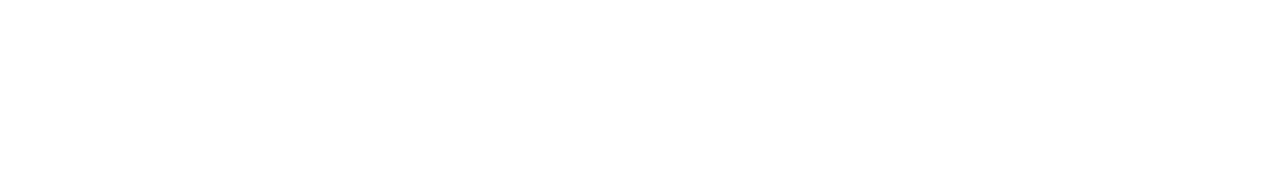
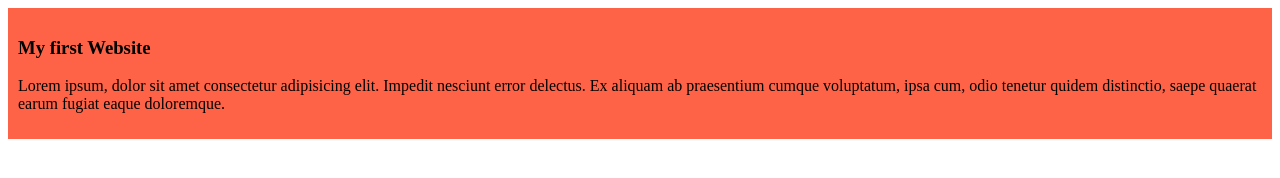
Before and after one commit to Rahim51044/my-simple-website, a plain HTML site: page index.html in a window 1280 px wide. Drawn offline with Linux system fonts and the light colour scheme.

Commit message:
added the first blog

```diff
--- a/index.html
+++ b/index.html
@@ -4,8 +4,12 @@
     <meta charset="UTF-8">
     <meta name="viewport" content="width=device-width, initial-scale=1.0">
     <title>My simple Website</title>
+    <link rel="stylesheet" href="styles/blog.css">
 </head>
 <body>
-
+    <div>
+        <h3>My first Website</h3>
+        <p>Lorem ipsum, dolor sit amet consectetur adipisicing elit. Impedit nesciunt error delectus. Ex aliquam ab praesentium cumque voluptatum, ipsa cum, odio tenetur quidem distinctio, saepe quaerat earum fugiat eaque doloremque.</p>
+    </div>
 </body>
 </html>
--- /dev/null
+++ b/styles/blog.css
@@ -0,0 +1,4 @@
+div{
+    background-color: tomato;
+    padding: 10px;
+}
```
